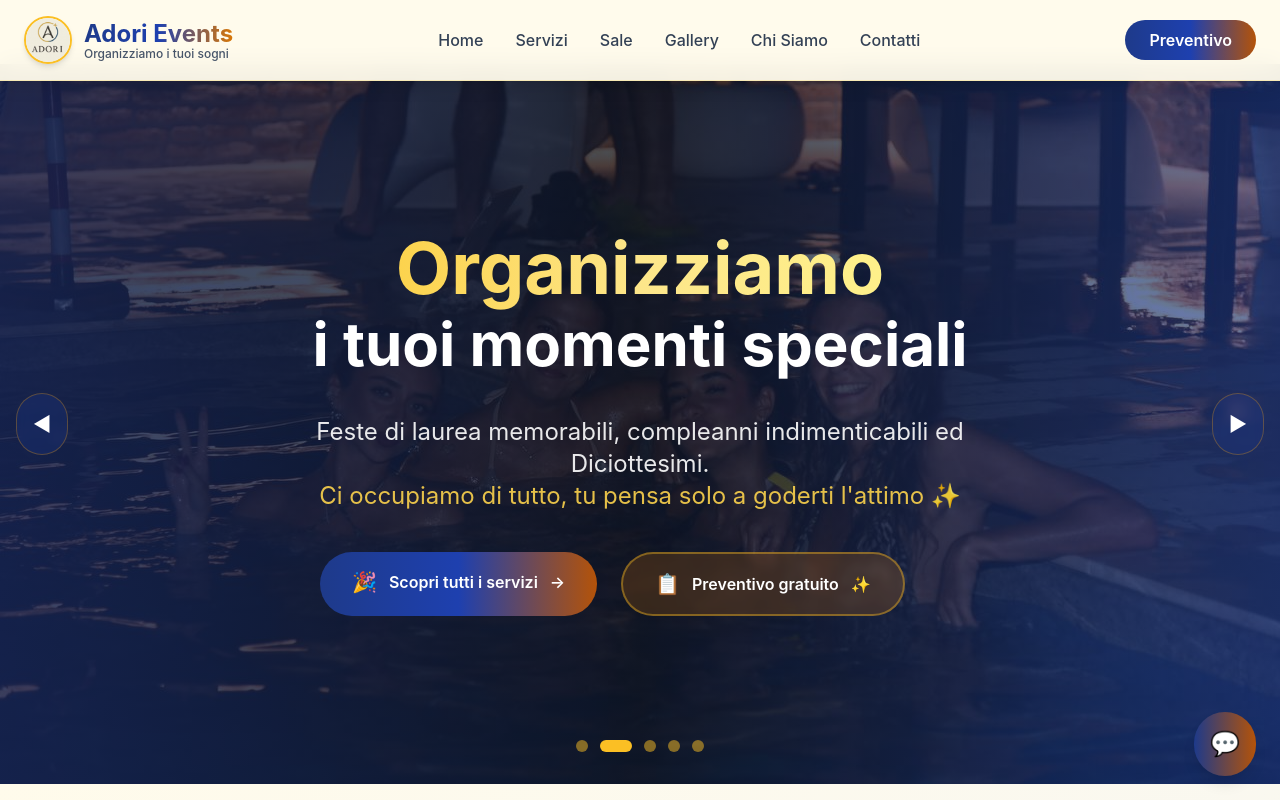
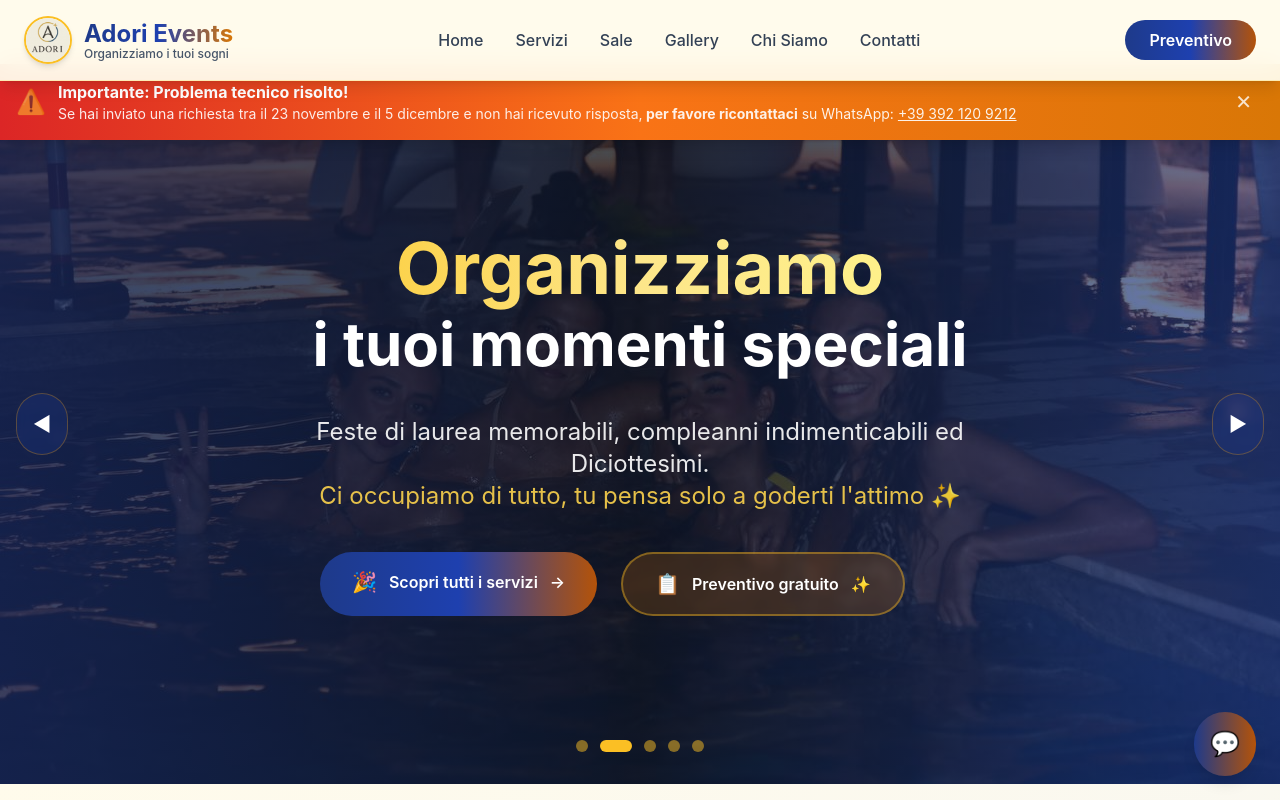
Before and after one commit to Gregoriounipd/fast-events, a Next.js app: page / in a window 1280 px wide. Shown: the top 800 px of the page. Built offline with nearby package versions, Linux system fonts and the light colour scheme.

Commit message:
banner problema tecnico

```diff
--- a/app/page.js
+++ b/app/page.js
@@ -367,10 +367,50 @@ export default function Home() {
   const prevSlide = () => {
     setCurrent((prev) => (prev - 1 + images.length) % images.length);
   };
+  function WarningBanner() {
+    const [isVisible, setIsVisible] = useState(true);
+
+    if (!isVisible) return null;
+
+    return (
+      <div className="fixed top-16 left-0 right-0 bg-gradient-to-r from-red-600 via-orange-500 to-amber-600 text-white z-40 shadow-lg">
+        <div className="max-w-7xl mx-auto px-4 py-3 sm:py-4">
+          <div className="flex items-center justify-between gap-4">
+            <div className="flex items-center gap-3 flex-1">
+              <span className="text-2xl animate-pulse">⚠️</span>
+              <div className="flex-1">
+                <p className="font-bold text-sm sm:text-base">
+                  Importante: Problema tecnico risolto!
+                </p>
+                <p className="text-xs sm:text-sm opacity-90">
+                  Se hai inviato una richiesta tra il 23 novembre e il 5 dicembre e non hai ricevuto risposta,
+                  <strong> per favore ricontattaci</strong> su WhatsApp:
+                  <a
+                    href="https://wa.me/3921209212?text=Ciao! Ho inviato una richiesta nei giorni scorsi ma non ho ricevuto risposta"
+                    className="underline ml-1 hover:text-yellow-200"
+                    target="_blank"
+                  >
+                    +39 392 120 9212
+                  </a>
+                </p>
+              </div>
+            </div>
+            <button
+              onClick={() => setIsVisible(false)}
+              className="text-white/80 hover:text-white hover:bg-white/20 px-3 py-1 rounded-lg transition-all flex-shrink-0 text-xl"
+            >
+              ✕
+            </button>
+          </div>
+        </div>
+      </div>
+    );
+  }
 
   return (
     <>
       <Header />
+      <WarningBanner />
       <main className="w-full pt-16">
         {/* HERO BANNER MOBILE-FRIENDLY */}
         <section className="relative h-[70vh] sm:h-[80vh] lg:h-[90vh] w-full overflow-hidden">
```
